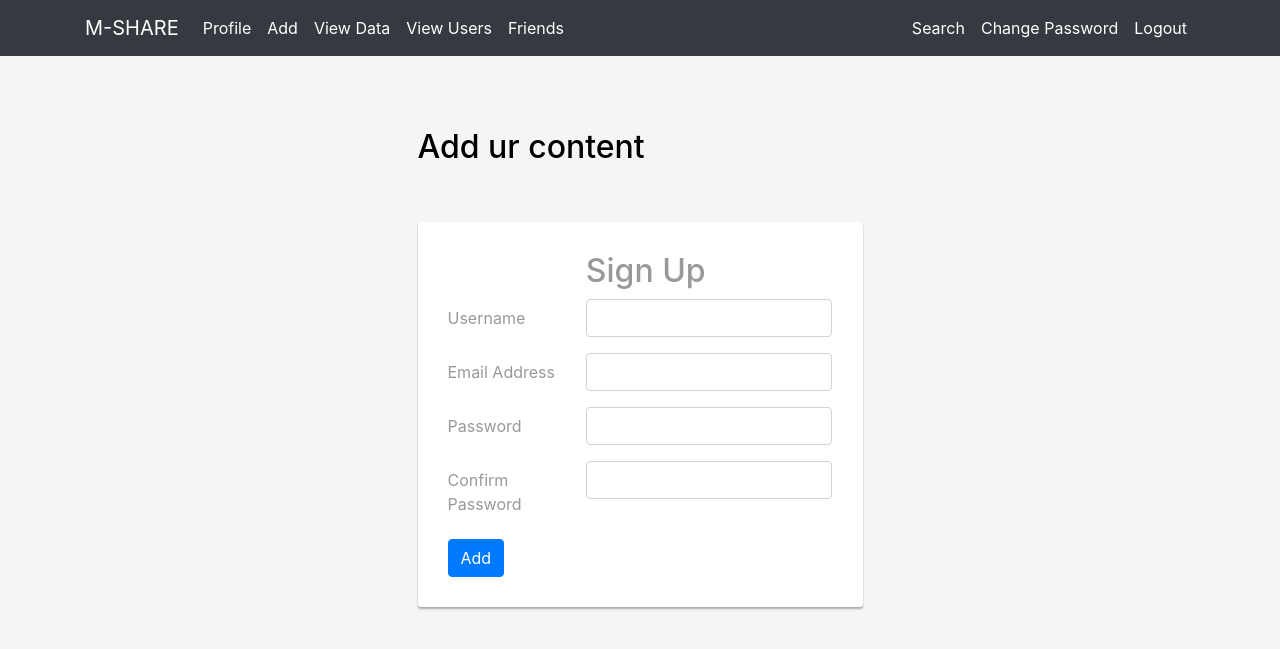
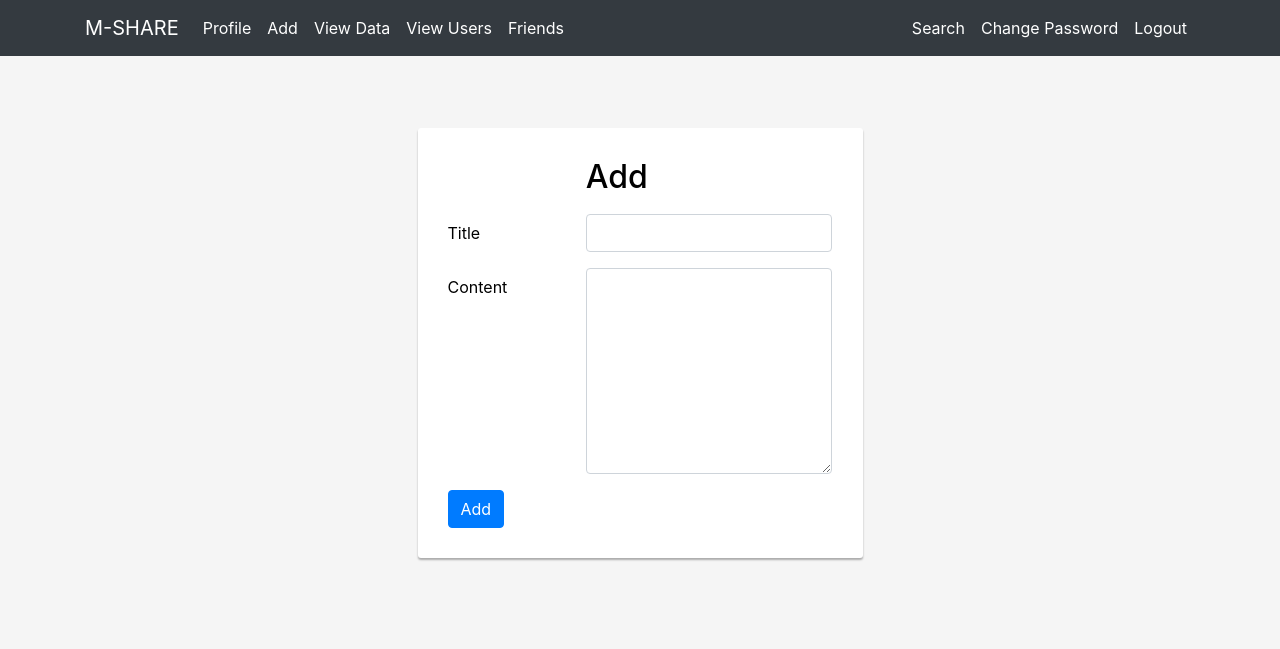
Before and after one commit to JoelJoseph01/mshare, a Django app: page /add/ in a window 1280 px wide. Shown: the top 649 px of the page. Run offline with Django 3.2, Linux system fonts and the light colour scheme; a user stored in the database is signed in; some libraries are stand-ins or nearby versions.

Commit message:
Changes to form structure

```diff
--- a/mshare/templates/mshare/add.html
+++ b/mshare/templates/mshare/add.html
@@ -1,10 +1,5 @@
 {% extends 'mshare/base.html' %}
 {% block content %}   <br>
-<div class="row justify-content-center mt-5">
-    <div class="col-md-5">
-        <h2>Add ur content</h2>
-    </div>
-</div>
 <div class="row justify-content-center mt-5">
     <div class="col-md-5">
         {% if error %}
@@ -19,37 +14,26 @@
 	box-shadow: 0px 2px 2px rgba(0, 0, 0, 0.3);
 	padding: 30px;">
         {% csrf_token %}
-        <div class="row">
+        <div class="row" style="padding-bottom: 10px; color: black;">
         	<div class="col-8 offset-4">
-				<h2>Sign Up</h2>
+				<h2>Add</h2>
 			</div>
-      	</div>
+          </div>
+        <div style="color: black;">
         <div class="form-group row">
-			<label class="col-form-label col-4">Username</label>
+			<label class="col-form-label col-4">Title</label>
 			<div class="col-8">
-                <input type="text" class="form-control" name="username" required="required">
+                <input type="text" class="form-control" name="title" required="required">
             </div>
         </div>
 		<div class="form-group row">
-			<label class="col-form-label col-4">Email Address</label>
+			<label class="col-form-label col-4">Content</label>
 			<div class="col-8">
-                <input type="email" class="form-control" name="email" required="required">
-            </div>
-        </div>
-		<div class="form-group row">
-			<label class="col-form-label col-4">Password</label>
-			<div class="col-8">
-                <input type="password" class="form-control" name="password" required="required">
-            </div>
-        </div>
-		<div class="form-group row">
-			<label class="col-form-label col-4">Confirm Password</label>
-			<div class="col-8">
-                <input type="password" class="form-control" name="confirm_password" required="required">
+                <textarea rows="8" cols="150" name="content" class="form-control"></textarea>
             </div>
         </div>
         <button type="submit" class="btn btn-primary">Add</button>
-
+    </div>
     </form>
     </div>
     </div>
```
Also changed, not shown: db.sqlite3.
